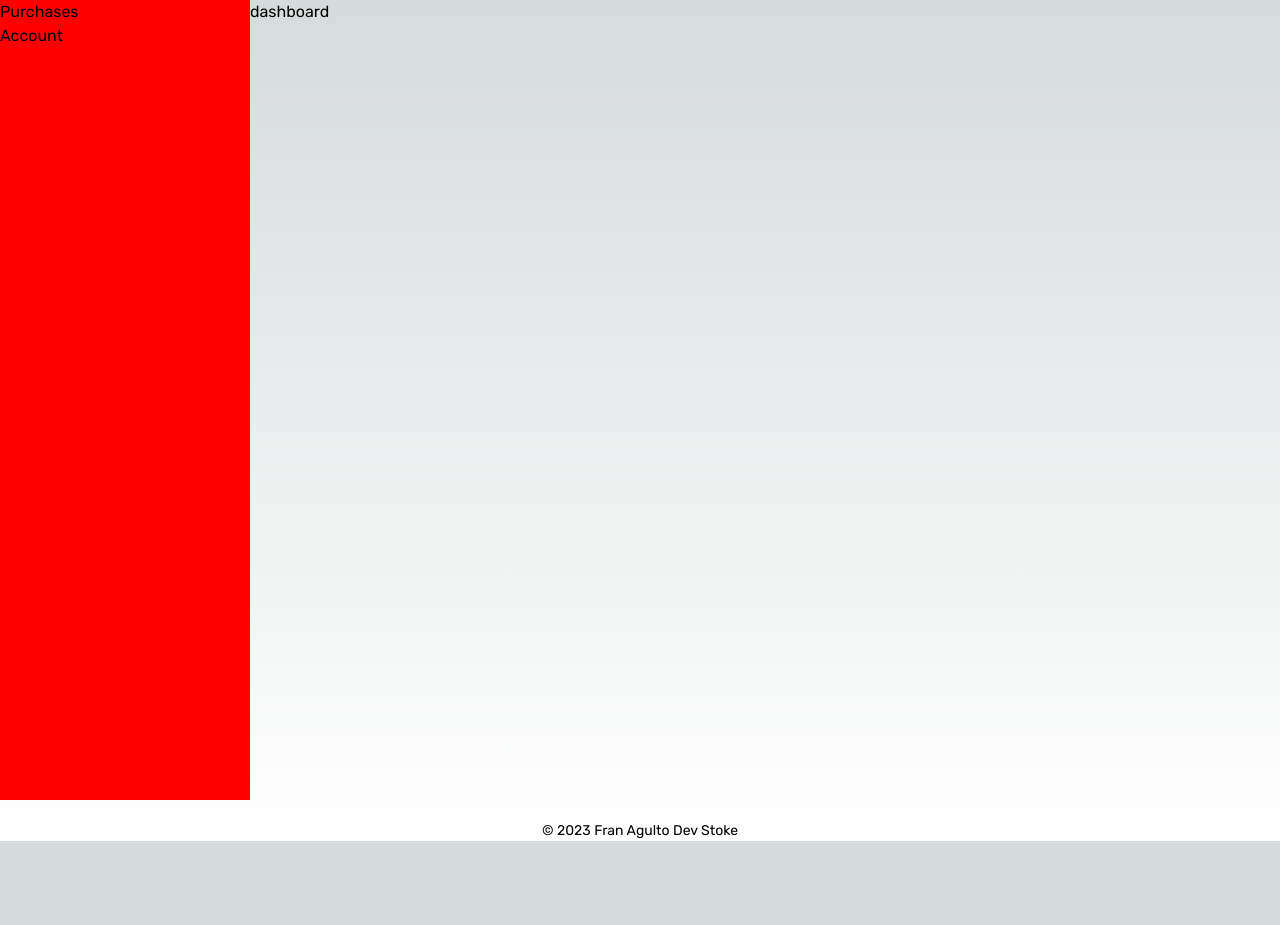
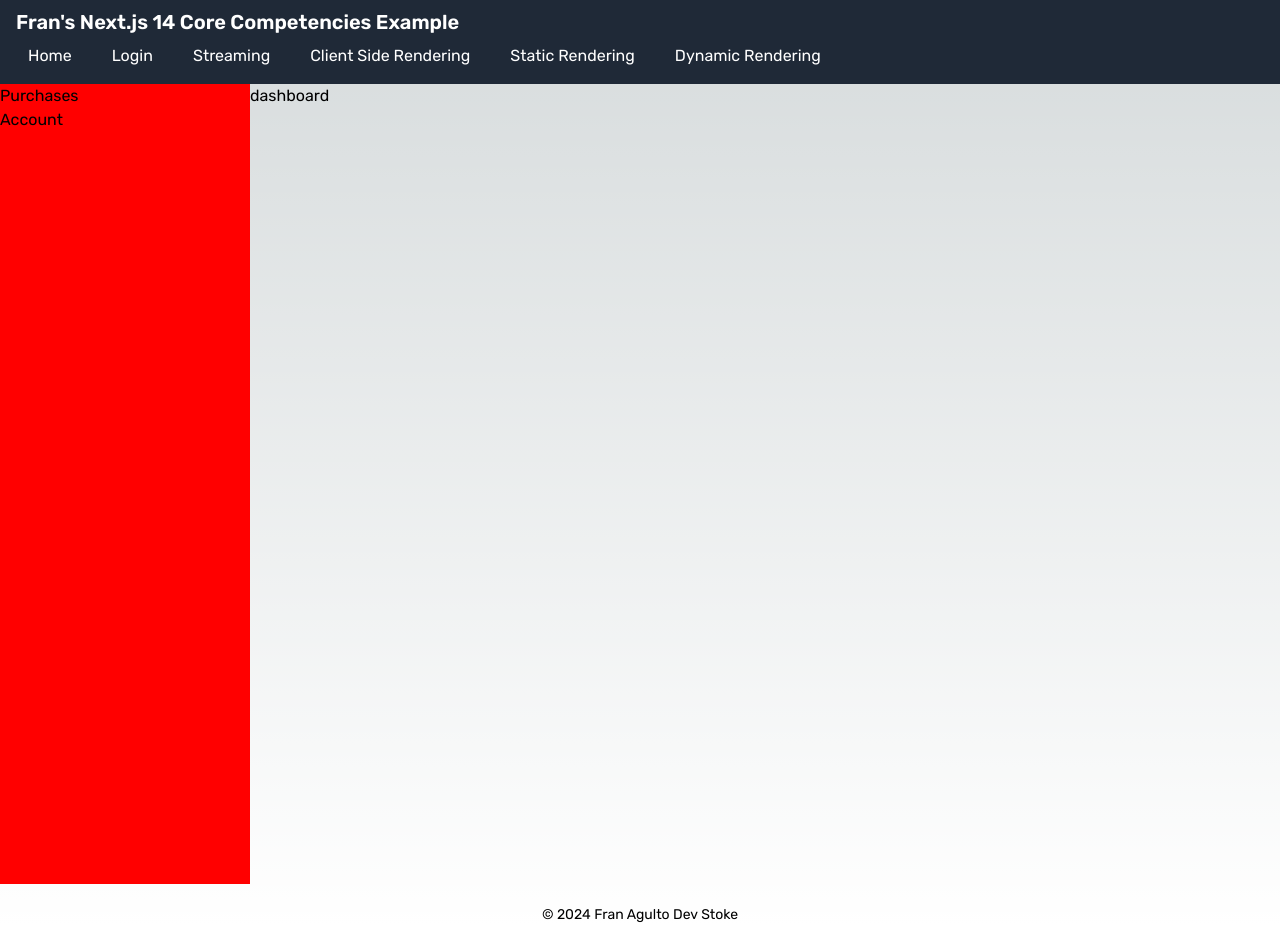
Before and after one commit to Fran-A-Dev/devrel-nextjs14-corecomp, a Next.js app: page /dashboard in a window 1280 px wide. Before the commit the page ends 841 px from the top, so only its background shows below. Built offline with nearby package versions, Linux system fonts and the light colour scheme.

Commit message:
added navbar

```diff
--- /dev/null
+++ b/app/components/Navbar.jsx
@@ -0,0 +1,55 @@
+import Link from "next/link";
+
+export default function Navbar() {
+  return (
+    <nav className="bg-gray-800 text-white px-4 py-2 flex items-center justify-between flex-wrap">
+      <h1 className="flex-grow text-xl font-semibold">
+        Fran's Next.js 14 Core Competencies Example
+      </h1>
+      <ul className="flex space-x-4">
+        <li>
+          <Link href="/">
+            <div className="hover:bg-gray-700 px-3 py-2 rounded cursor-pointer">
+              Home
+            </div>
+          </Link>
+        </li>
+        <li>
+          <Link href="/dashboard">
+            <div className="hover:bg-gray-700 px-3 py-2 rounded cursor-pointer">
+              Login
+            </div>
+          </Link>
+        </li>
+        <li>
+          <Link href="/streaming">
+            <div className="hover:bg-gray-700 px-3 py-2 rounded cursor-pointer">
+              Streaming
+            </div>
+          </Link>
+        </li>
+        <li>
+          <Link href="/client-side-rendering">
+            <div className="hover:bg-gray-700 px-3 py-2 rounded cursor-pointer">
+              Client Side Rendering
+            </div>
+          </Link>
+        </li>
+        <li>
+          <Link href="/static-rendering">
+            <div className="hover:bg-gray-700 px-3 py-2 rounded cursor-pointer">
+              Static Rendering
+            </div>
+          </Link>
+        </li>
+        <li>
+          <Link href="/dynamic-rendering">
+            <div className="hover:bg-gray-700 px-3 py-2 rounded cursor-pointer">
+              Dynamic Rendering
+            </div>
+          </Link>
+        </li>
+      </ul>
+    </nav>
+  );
+}
--- a/app/layout.jsx
+++ b/app/layout.jsx
@@ -1,6 +1,6 @@
 import "./globals.css";
 import { Rubik } from "next/font/google";
-
+import Navbar from "./components/Navbar";
 const rubik = Rubik({ subsets: ["latin"] });
 
 export default function RootLayout({ children }) {
@@ -12,12 +12,13 @@ export default function RootLayout({ children }) {
       </head>
 
       <body className={rubik.className}>
+        <Navbar />
         {children}
 
         <footer
           style={{ textAlign: "center", marginTop: "20px", fontSize: "14px" }}
         >
-          © 2023 Fran Agulto Dev Stoke
+          © 2024 Fran Agulto Dev Stoke
         </footer>
       </body>
     </html>
--- a/app/page.jsx
+++ b/app/page.jsx
@@ -1,5 +1,69 @@
-import React from "react";
+import { formatDistance, parseISO } from "date-fns";
 
-export default function page() {
-  return <div>page</div>;
+async function fetchPosts() {
+  const query = `
+    query getPosts {
+      posts {
+        nodes {
+          postId
+          title
+          date
+          excerpt
+        }
+      }
+    }
+  `;
+  const response = await fetch(
+    `https://smartcache.wpenginepowered.com/graphql`,
+    {
+      method: "POST",
+      headers: {
+        "Content-Type": "application/json", // Indicate that we're sending and expecting JSON
+      },
+      body: JSON.stringify({ query }), // Send the query as a JSON string
+      next: {
+        revalidate: 10, // Next.js specific fetch option to opt out of cache
+      },
+    }
+  );
+  if (!response.ok) {
+    throw new Error(`Failed to fetch posts, status: ${response.status}`);
+  }
+  const responseJson = await response.json();
+  return responseJson.data.posts.nodes;
 }
+
+function RelativeDate({ dateString }) {
+  // Parse the string date into a JavaScript Date object
+  const date = parseISO(dateString);
+  // Calculate the relative date string
+  const relativeDateString = formatDistance(date, new Date(), {
+    addSuffix: true,
+  });
+  return <span>{relativeDateString}</span>;
+}
+
+export default async function PostList() {
+  const posts = await fetchPosts();
+
+  return (
+    <div>
+      {posts.map((post) => (
+        <div key={post.databaseId} className="card mb-8">
+          <h3 className="text-xl text-yellow-300 font-bold mb-4">
+            {post.title}
+          </h3>
+          <h4 className="mb-4 text-yellow-300">
+            <RelativeDate dateString={post.date} />
+          </h4>
+          <div
+            className="text-base mb-4"
+            dangerouslySetInnerHTML={{
+              __html: post.excerpt,
+            }}
+          />
+        </div>
+      ))}
+    </div>
+  );
+}
--- a/app/streaming/PostList.jsx
+++ b/app/streaming/PostList.jsx
@@ -14,15 +14,22 @@ async function fetchPosts() {
     }
   `;
   const response = await fetch(
-    `https://smartcahce.wpengine.com/graphql?query=${query}`,
+    `https://smartcache.wpenginepowered.com/graphql`,
     {
+      method: "POST",
+      headers: {
+        "Content-Type": "application/json", // Indicate that we're sending and expecting JSON
+      },
+      body: JSON.stringify({ query }), // Send the query as a JSON string
       next: {
-        revalidate: 0, // use 0 to opt out of using cache
+        revalidate: 0, // Next.js specific fetch option to opt out of cache
       },
     }
   );
+  if (!response.ok) {
+    throw new Error(`Failed to fetch posts, status: ${response.status}`);
+  }
   const responseJson = await response.json();
-
   return responseJson.data.posts.nodes;
 }
 
--- a/app/streaming/StarWarsList.jsx
+++ b/app/streaming/StarWarsList.jsx
@@ -3,10 +3,17 @@ async function getCharacters() {
   await new Promise((resolve) => setTimeout(resolve, 3000));
 
   const res = await fetch("http://localhost:4000/characters", {
+    headers: {
+      "Content-Type": "application/json", // Indicate that we're expecting JSON
+    },
     next: {
-      revalidate: 0, // use 0 to opt out of using cache
+      revalidate: 0, // Next.js specific fetch option to opt out of cache
     },
   });
+
+  if (!res.ok) {
+    throw new Error(`Failed to fetch characters, status: ${res.status}`);
+  }
 
   return res.json();
 }
```
Lines whose indentation alone changed are shown as unchanged.
